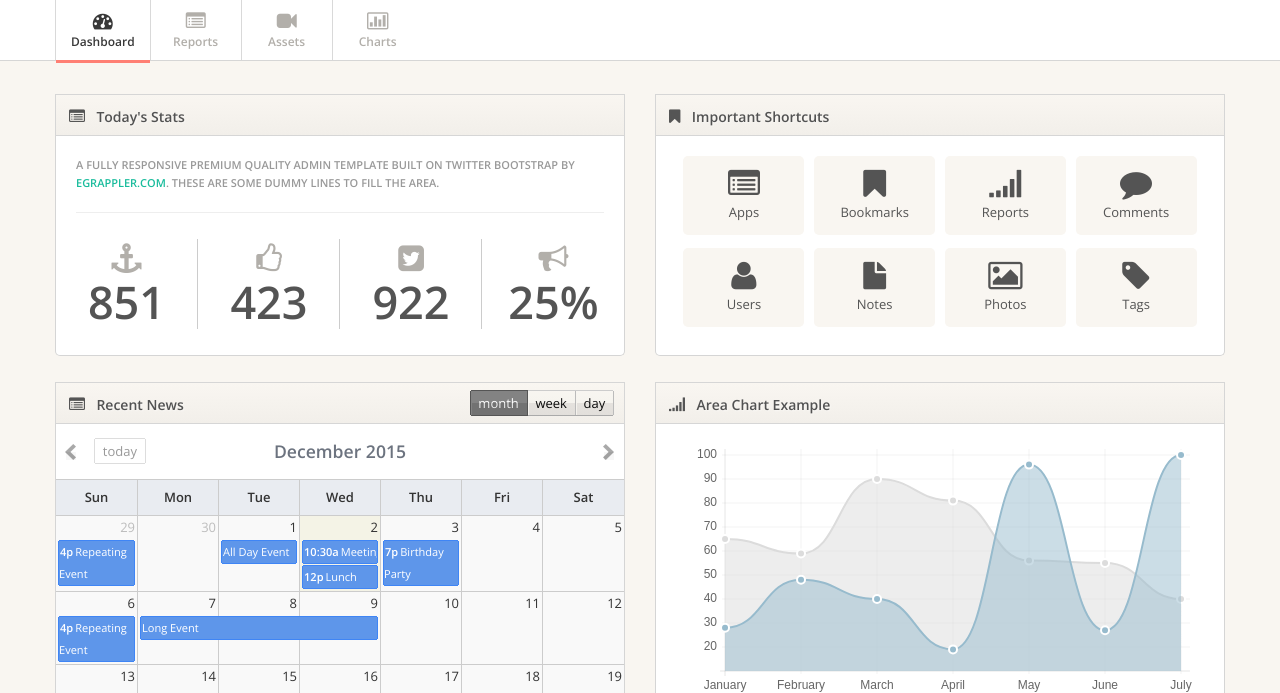
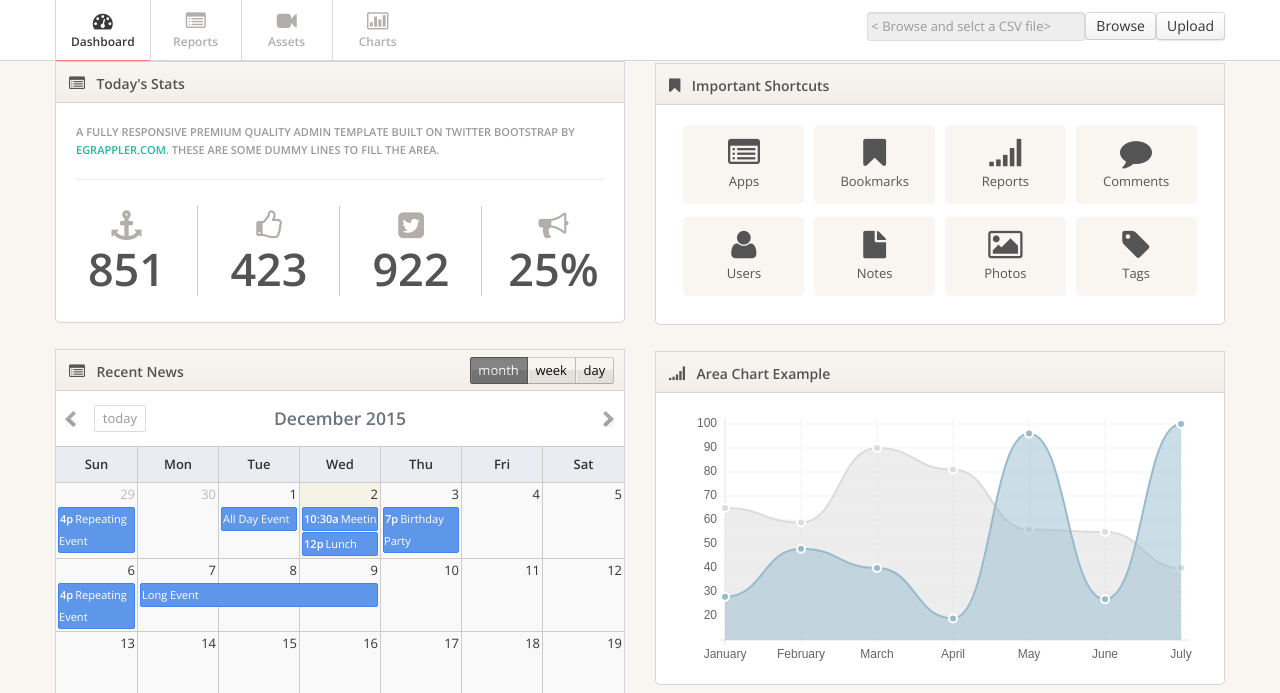
Before and after one commit to Pramothini/webapp, a Django app: page /index in a window 1280 px wide. Shown: the part 54-747 px from the top of the page. Run offline with Django 3.2, Linux system fonts and the light colour scheme; parts of the project's set-up code (start-up, migrations or seed data) failed here and were passed over; some libraries are stand-ins or nearby versions.

Commit message:
Add file uploading to nav bar

```diff
--- /dev/null
+++ b/svpm/showReport/static/showReport/custom_css.css
@@ -0,0 +1,41 @@
+.inputBtnSection{
+    display:inline-block;
+    vertical-align:top;
+    font-size:0;
+    font-family:verdana;
+}
+.disableInputField{
+    display:inline-block;
+    vertical-align:top;
+    height: 27px;
+    margin: 0;
+    padding:0 3px;
+    margin-top: 0px;
+}
+
+.fileUpload {
+    position: relative;
+    overflow: hidden;
+    display:inline-block;
+    vertical-align:top;
+}
+
+.uploadBtn{
+    display:inline-block;
+    vertical-align:top;
+    padding:0 10px;
+    height:28px;
+    line-height:22px;
+    font-family: 'Open Sans'
+}
+
+.fileUpload input.upload {
+    position: absolute;
+    top: 0;
+    right: 0;
+    margin: 0;
+    padding: 0;
+    cursor: pointer;
+    opacity: 0;
+    filter: alpha(opacity=0);
+}
--- a/svpm/showReport/templates/bootstrap-responsive-admin-template/code/index.html
+++ b/svpm/showReport/templates/bootstrap-responsive-admin-template/code/index.html
@@ -14,6 +14,8 @@
 <link href="{% static 'bootstrap-responsive-admin-template/code/css/font-awesome.css' %}" rel="stylesheet">
 <link href="{% static 'bootstrap-responsive-admin-template/code/css/style.css' %}" rel="stylesheet">
 <link href="{% static 'bootstrap-responsive-admin-template/code/css/pages/dashboard.css' %}" rel="stylesheet">
+<link href="{% static 'showReport/custom_css.css' %}" rel="stylesheet">
+
 <!-- Le HTML5 shim, for IE6-8 support of HTML5 elements -->
 <!--[if lt IE 9]>
       <script src="http://html5shim.googlecode.com/svn/trunk/html5.js"></script>
@@ -58,6 +60,18 @@
         <li><a href="inventory"><i class="icon-facetime-video"></i><span>Assets</span> </a></li>
         <li><a href="charts"><i class="icon-bar-chart"></i><span>Charts</span> </a> </li>
       </ul>
+
+      <form class="pull-right" style="position:relative;height:100%;margin-top:1%;align:bottom;" action="{% url 'csvInput' %}" method="post" enctype="multipart/form-data">
+      {% csrf_token %}
+        <div class="inputBtnSection">
+          <input id="uploadFile" class="disableInputField" placeholder="< Browse and selct a CSV file>" disabled="disabled" />
+          <label class="fileUpload">
+            <input id="uploadBtn" type="file" name="csvFile" class="upload" onchange="getElementById('uploadFile').value = getElementById('uploadBtn').value;"/>
+                <button class="btn btn-default btn-file uploadBtn">Browse</button>
+          </label>
+        <button type="submit" class="btn btn-default btn-file uploadBtn">Upload</button>
+      </form>
+
     </div>
     <!-- /container -->
   </div>
--- a/svpm/showReport/views.py
+++ b/svpm/showReport/views.py
@@ -53,7 +53,7 @@ def csvInput(request):
 
     # Render list page with the documents and the form
     return render_to_response(
-        'csvInput.html',
+        'horizontal-admin/table.html',
         {'allCSVFiles': allCSVFiles, 'form': form, 'validationMessage': validationMessage},
         context_instance=RequestContext(request)
     )
```
